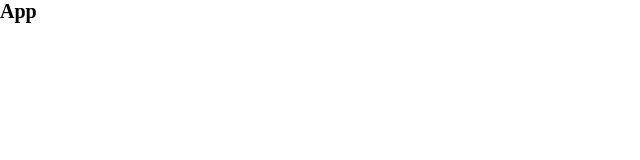
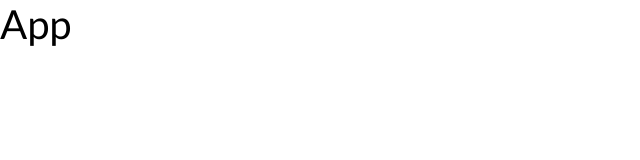
Before and after one commit to smil3cz/react-blog-app, a React (Create React App) app: page / in a window 1280 px wide. Shown: the top 160 px of the page, without its empty margins (0-640 px from the left). Built offline with nearby package versions, Linux system fonts and the light colour scheme.

Commit message:
base variables and styling setup

```diff
--- a/src/styles/abstracts/_mixins.scss
+++ b/src/styles/abstracts/_mixins.scss
@@ -0,0 +1,5 @@
+@mixin heading-setup($font-size, $font-weight, $line-height) {
+  font-size: $font-size;
+  font-weight: $font-weight;
+  line-height: $line-height;
+}
--- a/src/styles/abstracts/_variables.scss
+++ b/src/styles/abstracts/_variables.scss
@@ -0,0 +1,25 @@
+$font-heading-links: "Lato", sans-serif;
+$font-regular: "Montserrat", sans-serif;
+
+//TEXT COLORS
+$text-primary: #212529;
+$text-secondary: #6c757d;
+
+//LINK COLORS
+$link-primary: #2b7efb;
+$link-secondary: #007bff;
+$link-alert: #dc3545;
+
+// BACKGROUND COLORS
+$header-grey: #f8f9fa;
+
+// BUTTON COLORS
+$btn-primary: #007bff;
+$btn-secondary: #6c757d;
+
+// SHADOWS
+
+$modal-shadow: 0 1.6rem 4.8rem rgba(0, 0, 0, 0.175);
+
+// BORDER RADIUS
+$border-r-8px: 0.8rem;
--- a/src/styles/base/_reset.scss
+++ b/src/styles/base/_reset.scss
@@ -6,7 +6,37 @@
   box-sizing: inherit;
 }
 
+h1,
+h2,
+h3,
+h4,
+h5,
+h6 {
+  font-family: $font-heading-links;
+}
+
+h1 {
+  @include heading-setup(4rem, 500, 4.8rem);
+}
+
+h3 {
+  @include heading-setup(2.8rem, 500, 3.2rem);
+}
+
+h4 {
+  @include heading-setup(2.4rem, 500, 2.8rem);
+}
+
+h6 {
+  @include heading-setup(1.6rem, 500, 2rem);
+}
+
 html {
   font-size: 62.5%;
   box-sizing: border-box;
 }
+
+body {
+  font-family: $font-regular;
+  color: $font-regular;
+}
--- a/src/styles/base/_typography.scss
+++ b/src/styles/base/_typography.scss
@@ -0,0 +1,5 @@
+// HEADING, LINKS FONT
+@import url("https://fonts.googleapis.com/css2?family=Lato:wght@300;400;700&display=swap");
+
+// REGULAR FONT
+@import url("https://fonts.googleapis.com/css2?family=Montserrat:wght@300;400;700&display=swap");
```
